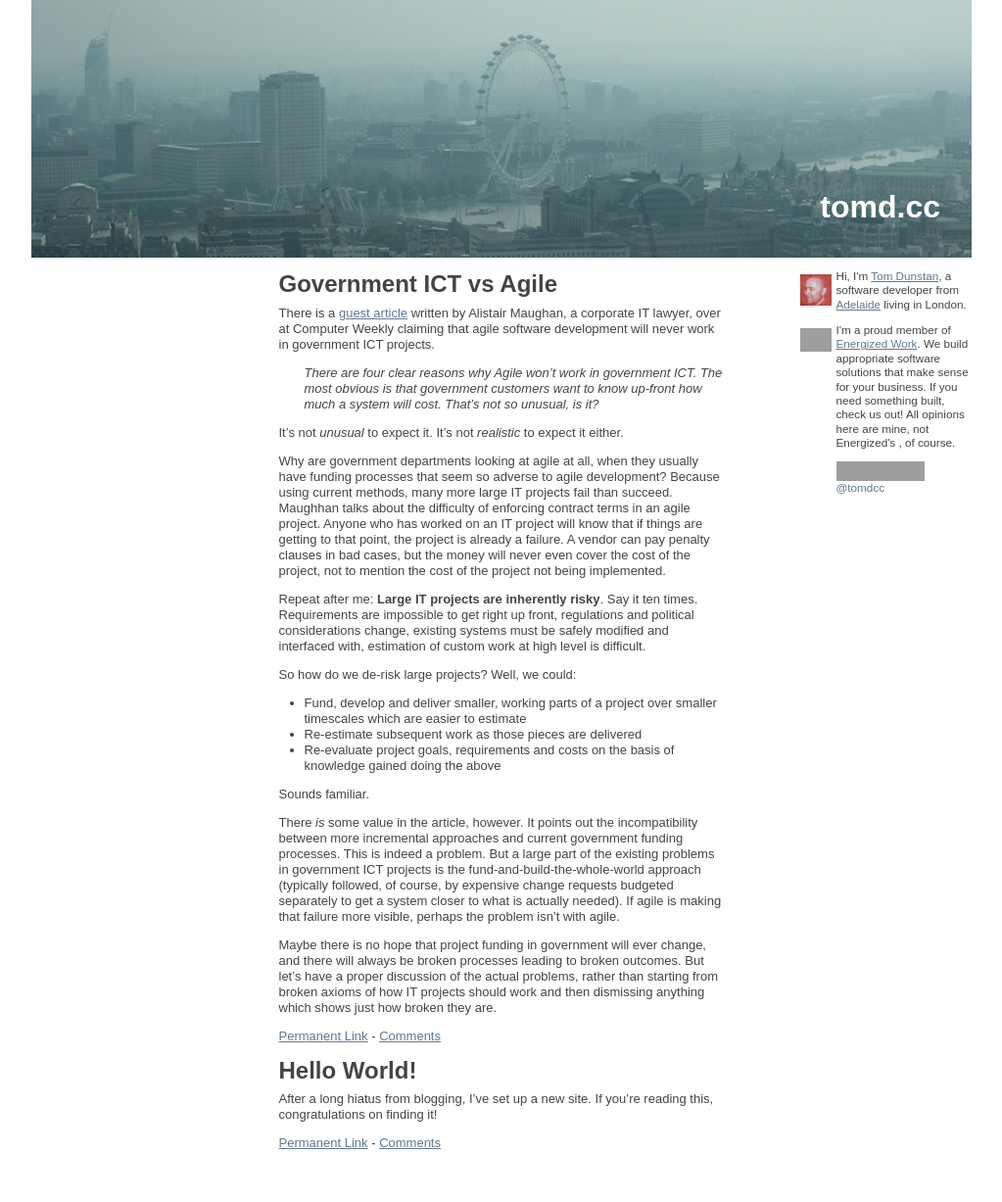
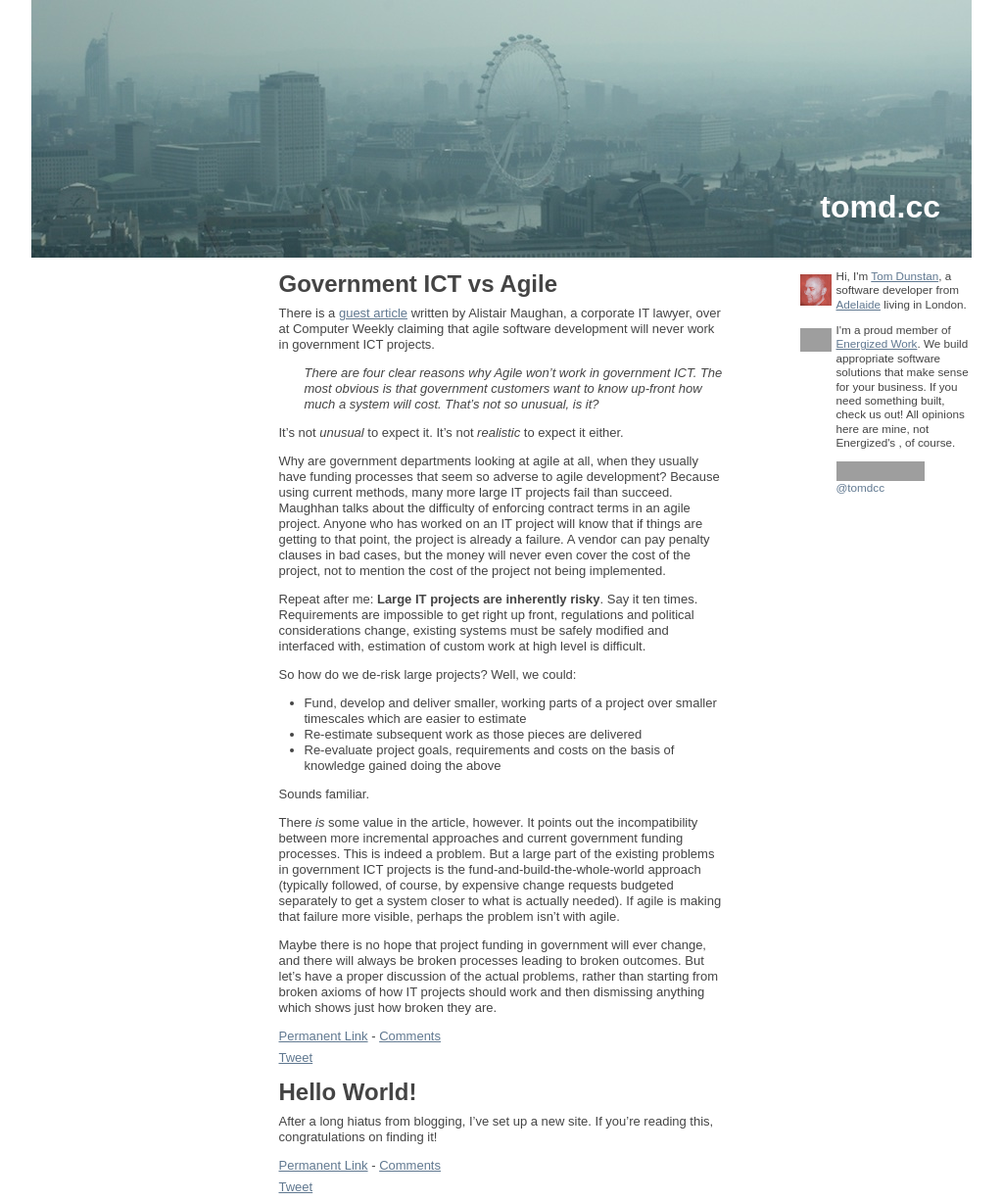
Before and after one commit to tomdcc/tomdcc.github.com, a Jekyll site: the page built from index.html, in a window 1280 px wide. Shown: the whole page at 98% size, without its empty margins (128-1151 px from the left). Built offline with Jekyll 4.4.1, drawn with Linux system fonts in a browser that asks for light colours; nearby versions of some CDN libraries; comment, search, counter and statistics services are not loaded; before the commit the page ends 1175 px from its top, so only the background shows below that; grey boxes are pictures that could not be loaded.

Commit message:
add tweet button

```diff
--- /dev/null
+++ b/_includes/share.html
@@ -0,0 +1,3 @@
+<div class='share'>
+    <a href="http://twitter.com/share" class="twitter-share-button" data-text="{{post.title}}" data-url="http://www.tomd.cc/{{post.url}}" data-count="none" data-via="tomdcc">Tweet</a>
+</div>
--- a/_layouts/default.html
+++ b/_layouts/default.html
@@ -65,6 +65,7 @@
   <script src="//ajax.googleapis.com/ajax/libs/jquery/1.5.1/jquery.js"></script>
   <script>window.jQuery || document.write("<script src='js/libs/jquery-1.5.1.min.js'>\x3C/script>")</script>
 
+  <script type="text/javascript" src="http://platform.twitter.com/widgets.js"></script>
 
   <!-- scripts concatenated and minified via ant build script-->
   <script src="/js/plugins.js"></script>
--- a/_layouts/post.html
+++ b/_layouts/post.html
@@ -6,6 +6,7 @@
   <div class='blog-post-content'>{{content}}</div>
   <div class='footer'>
     <a href='{{post.url}}'>Permanent Link</a>
+    {% include share.html %}
   </div>
   <div id="disqus_thread"></div>
 <script>
--- a/css/tomd.css
+++ b/css/tomd.css
@@ -62,3 +62,7 @@
 em {
    font-style: italic;
 }
+
+.share {
+    margin: 0.5em 0;
+}
--- a/index.html
+++ b/index.html
@@ -9,6 +9,7 @@
 <a class='permalink' href='{{post.url}}'>Permanent Link</a>
 -
 <a class='comments' href='{{post.url}}#disqus_thread'>Comments</a>
+{% include share.html %}
 </div>
 </div>
 {% endfor %}
```
Lines whose indentation alone changed are shown as unchanged.
